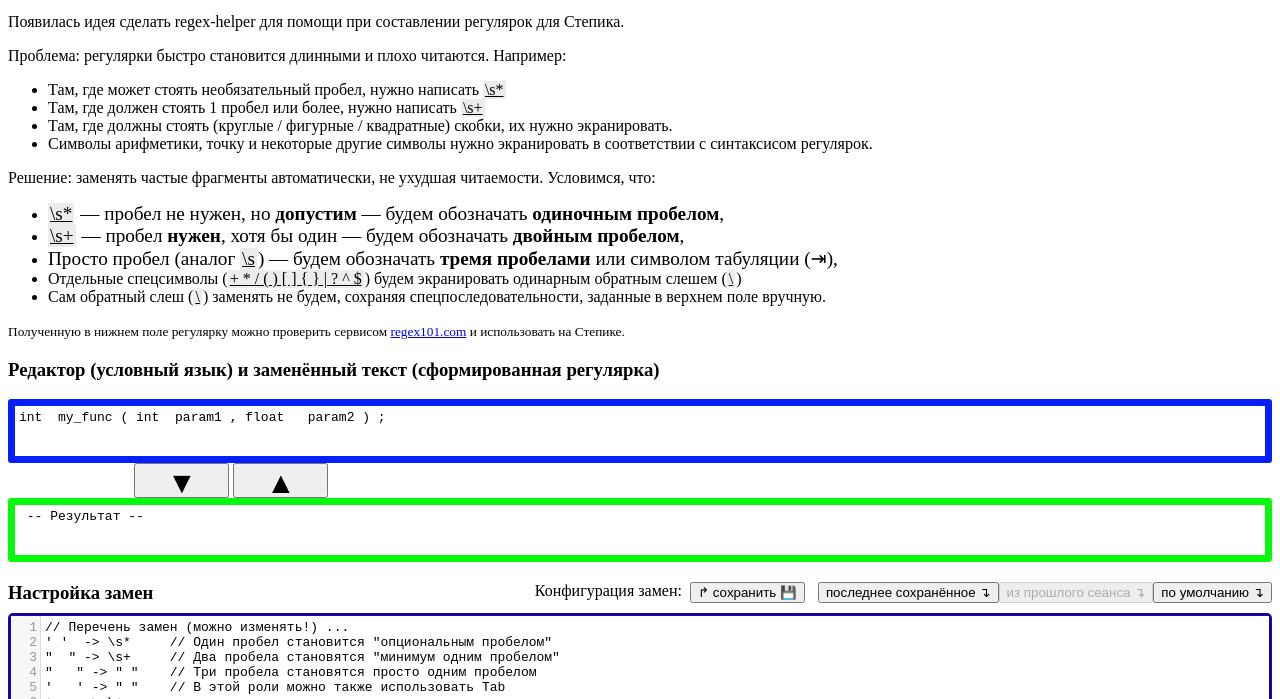
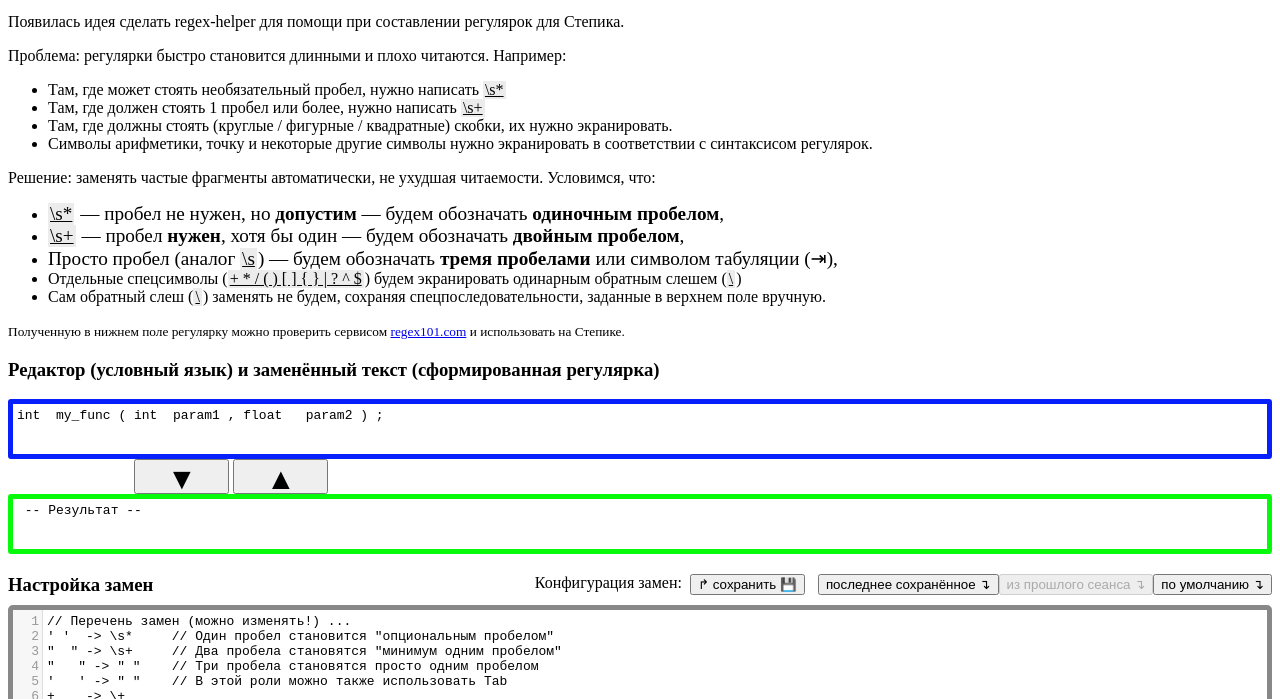
Before and after one commit to den1s0v/regex-helper, a plain HTML site: page src/index.html in a window 1280 px wide. Shown: the part 101-800 px from the top of the page. Drawn offline with Linux system fonts and the light colour scheme.

Commit message:
tune styles indicating current state of editors

```diff
--- a/src/index.html
+++ b/src/index.html
@@ -72,17 +72,17 @@
 
     .editor {
         border-radius: 5px;
-        border: 3px solid #18069e;
+        border: 5px solid #888888;
     }
 
     .editor.src {
         border-radius: 3px;
-        border: 7px solid #071ffa;
+        border: 5px solid #071ffa;
     }
 
     .editor.dst {
         border-radius: 3px;
-        border: 7px solid #07fa0b;
+        border: 5px solid #07fa0b;
     }
 
     .button-active {
@@ -161,6 +161,8 @@ window.onload = function () {
         } else {
             set_remove_class(document.getElementById('cm_a_area'), null, 'src');
             set_remove_class(document.getElementById('cm_b_area'), null, 'src');
+            set_remove_class(document.getElementById('cm_a_area'), null, 'dst');
+            set_remove_class(document.getElementById('cm_b_area'), null, 'dst');
             set_remove_class(document.getElementById('btn-go-ab'), null, 'button-active');
             set_remove_class(document.getElementById('btn-go-ba'), null, 'button-active');
         }
```
